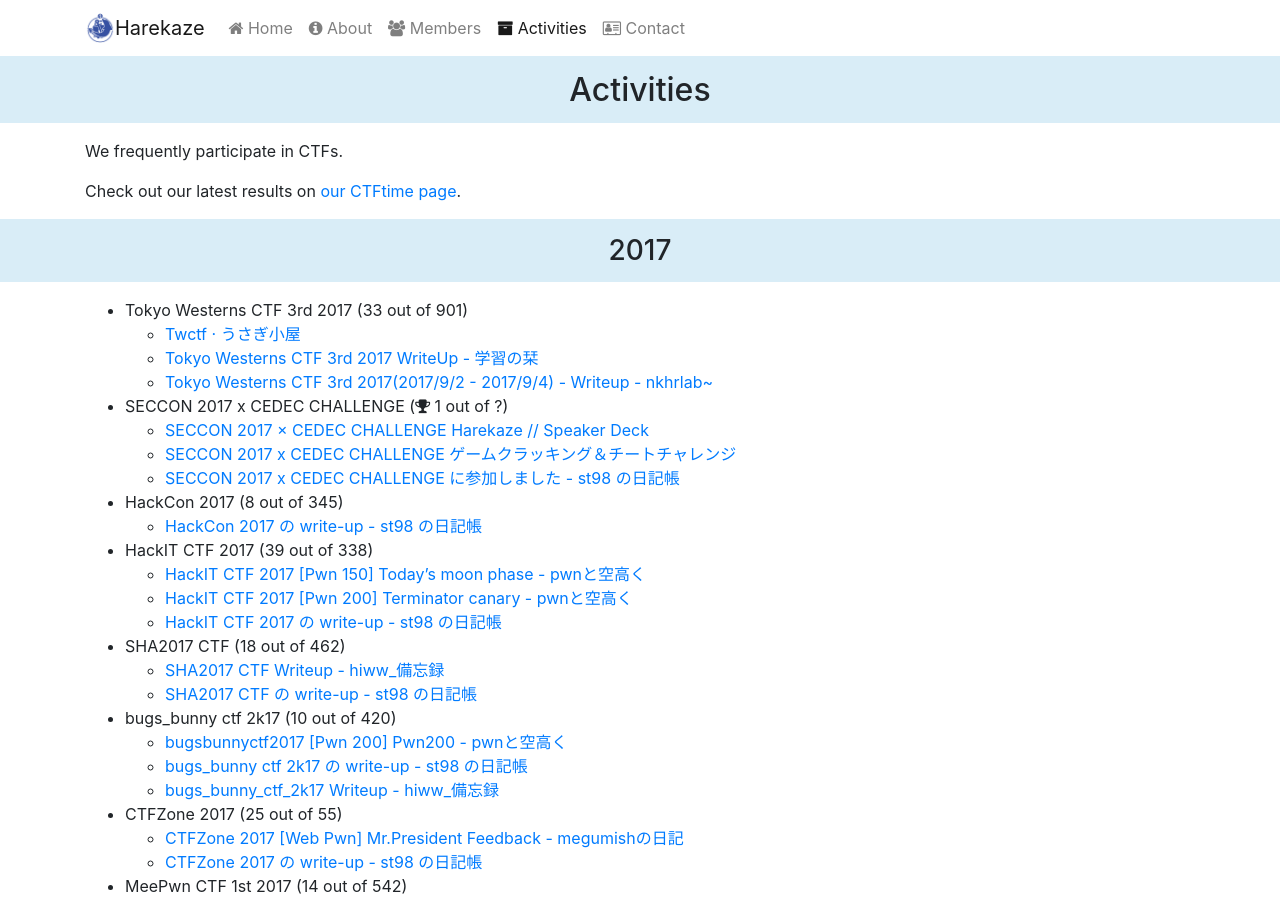
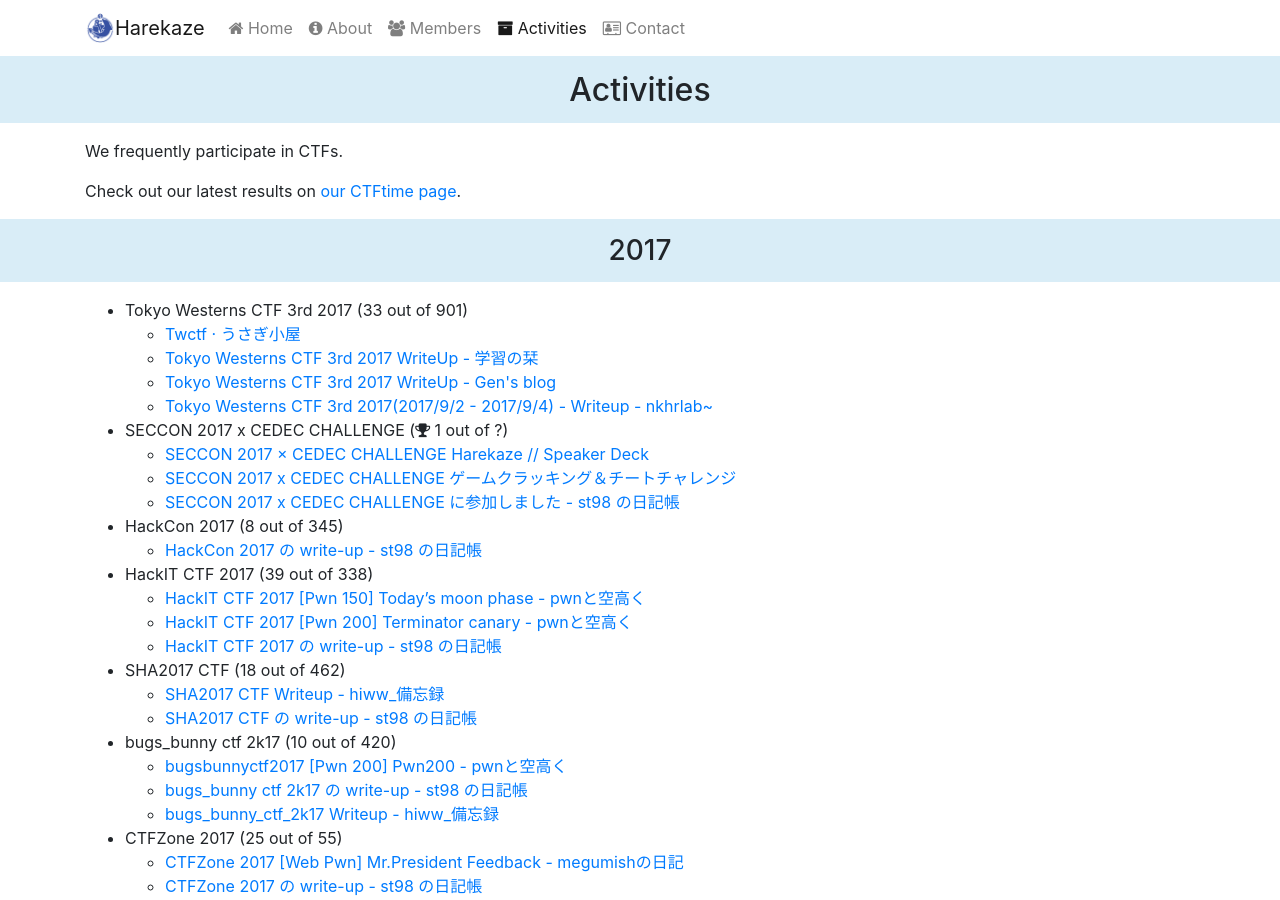
Before and after one commit to TeamHarekaze/TeamHarekaze.github.io, a Jekyll site: the page built from activities.html, in a window 1280 px wide and 900 px high. Built offline with Jekyll 4.4.1, drawn with Linux system fonts in a browser that asks for light colours; nearby versions of some CDN libraries.

Commit message:
Add Tokyo Westerns CTF 3rd 2017 write-up

```diff
--- a/_data/activities.yml
+++ b/_data/activities.yml
@@ -8,6 +8,8 @@
           url: "http://kimiyuki.net/categories/twctf/"
         - title: "Tokyo Westerns CTF 3rd 2017 WriteUp - 学習の栞"
           url: "http://konjo-p.hatenablog.com/entry/2017/09/04/232033"
+        - title: "Tokyo Westerns CTF 3rd 2017 WriteUp - Gen's blog"
+          url: "http://gen-ius.hatenablog.com/entry/2017/09/05/000423"
         - title: "Tokyo Westerns CTF 3rd 2017(2017/9/2 - 2017/9/4) - Writeup - nkhrlab~"
           url: "http://nkhrlab.hatenablog.com/entry/2017/09/06/034202"
     - name: "SECCON 2017 x CEDEC CHALLENGE"
```
